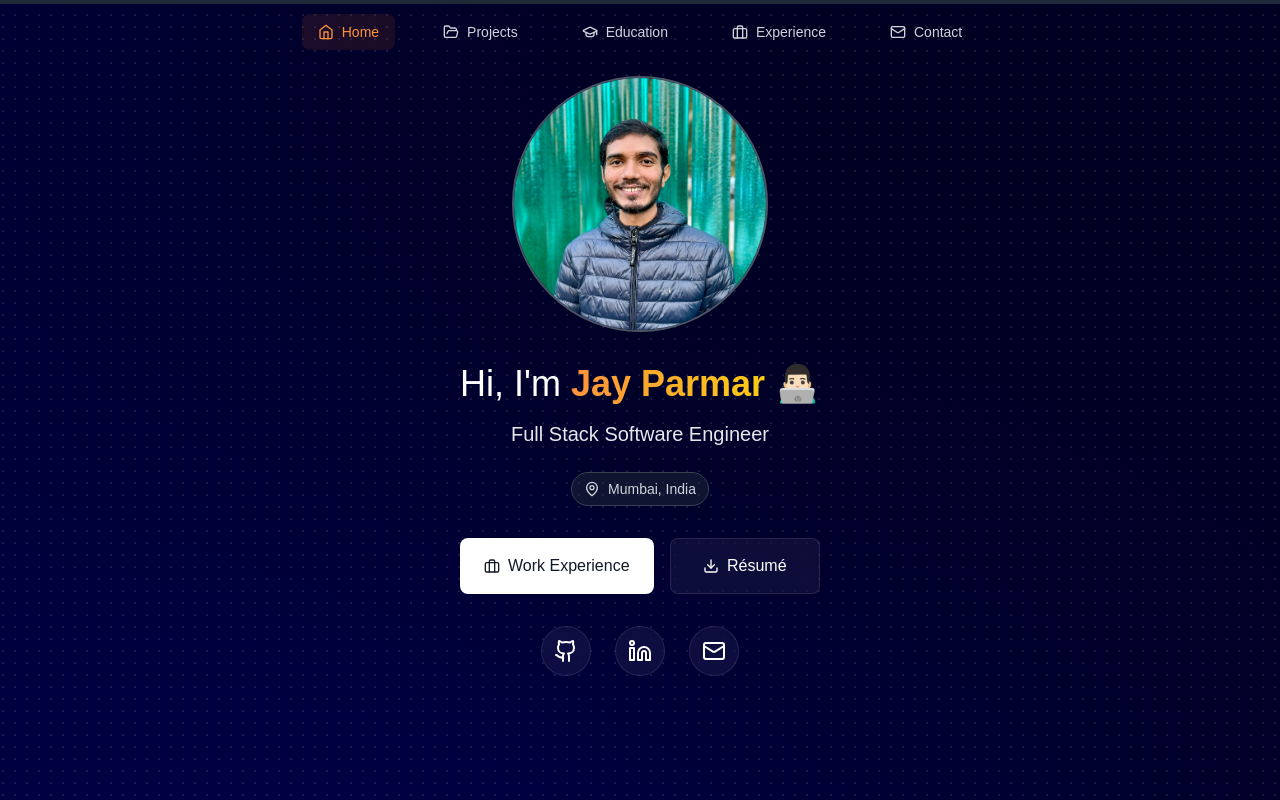
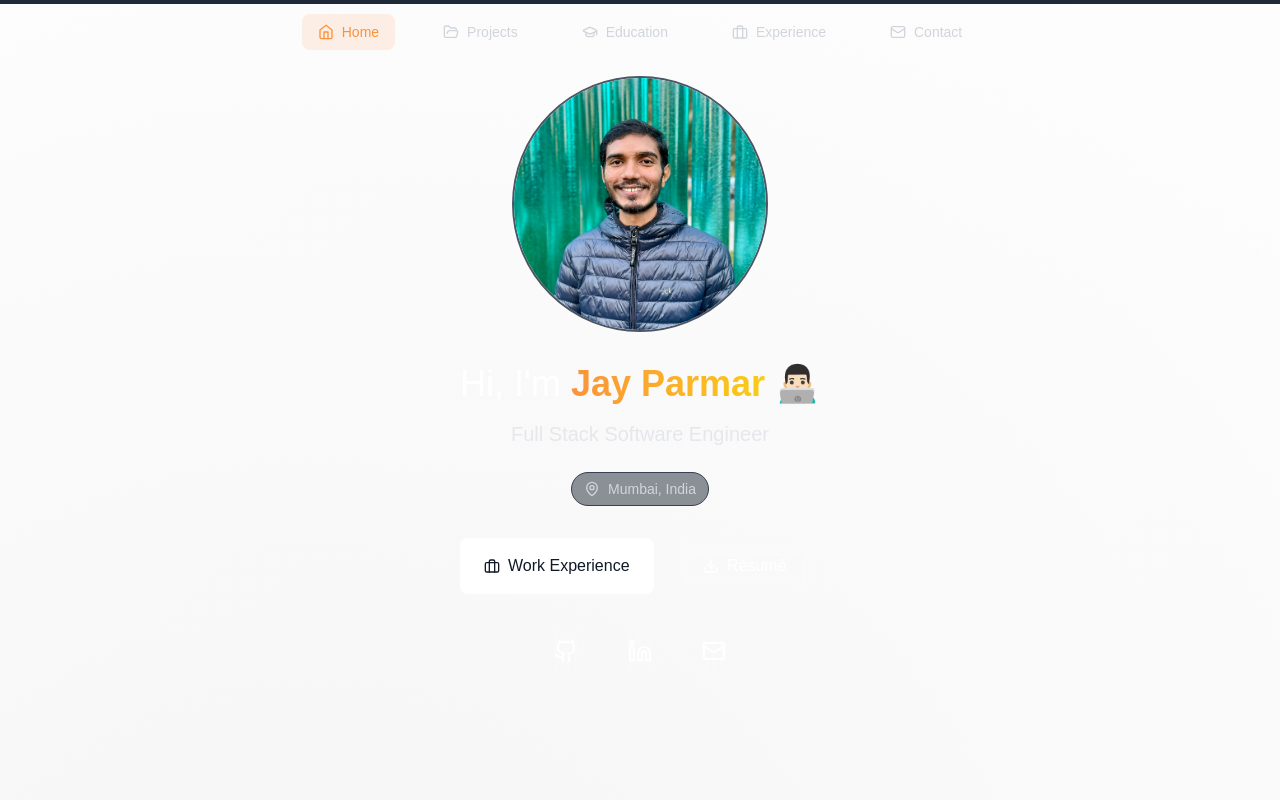
Before and after one commit to arrenndajo/jayparmarv2, a React (Vite) app: page / in a window 1280 px wide. Shown: the top 800 px of the page. Built offline with nearby package versions, Linux system fonts and the light colour scheme; a web font is replaced by a local one.

Commit message:
UI updates
Updated the grainy background gradients to lighter colors.

```diff
--- a/src/index.css
+++ b/src/index.css
@@ -44,10 +44,9 @@ html, body {
 
 .grainy-bg {
   background:
-    radial-gradient(circle at 25% 25%, #000050 0%, transparent 45%),
-    radial-gradient(circle at 75% 75%, #000025 0%, transparent 45%),
-    radial-gradient(circle at 50% 10%, #000000 0%, transparent 35%),
-    linear-gradient(135deg, #000050 0%, #000025 40%, #000000 100%);
+    radial-gradient(circle at 25% 25%, #f5f5f5 0%, transparent 45%),
+    radial-gradient(circle at 75% 75%, #f0f0f0 0%, transparent 45%),
+    linear-gradient(135deg, #ffffff 0%, #fafafa 100%);
   position: relative;
   min-height: 100vh;
 }
```
